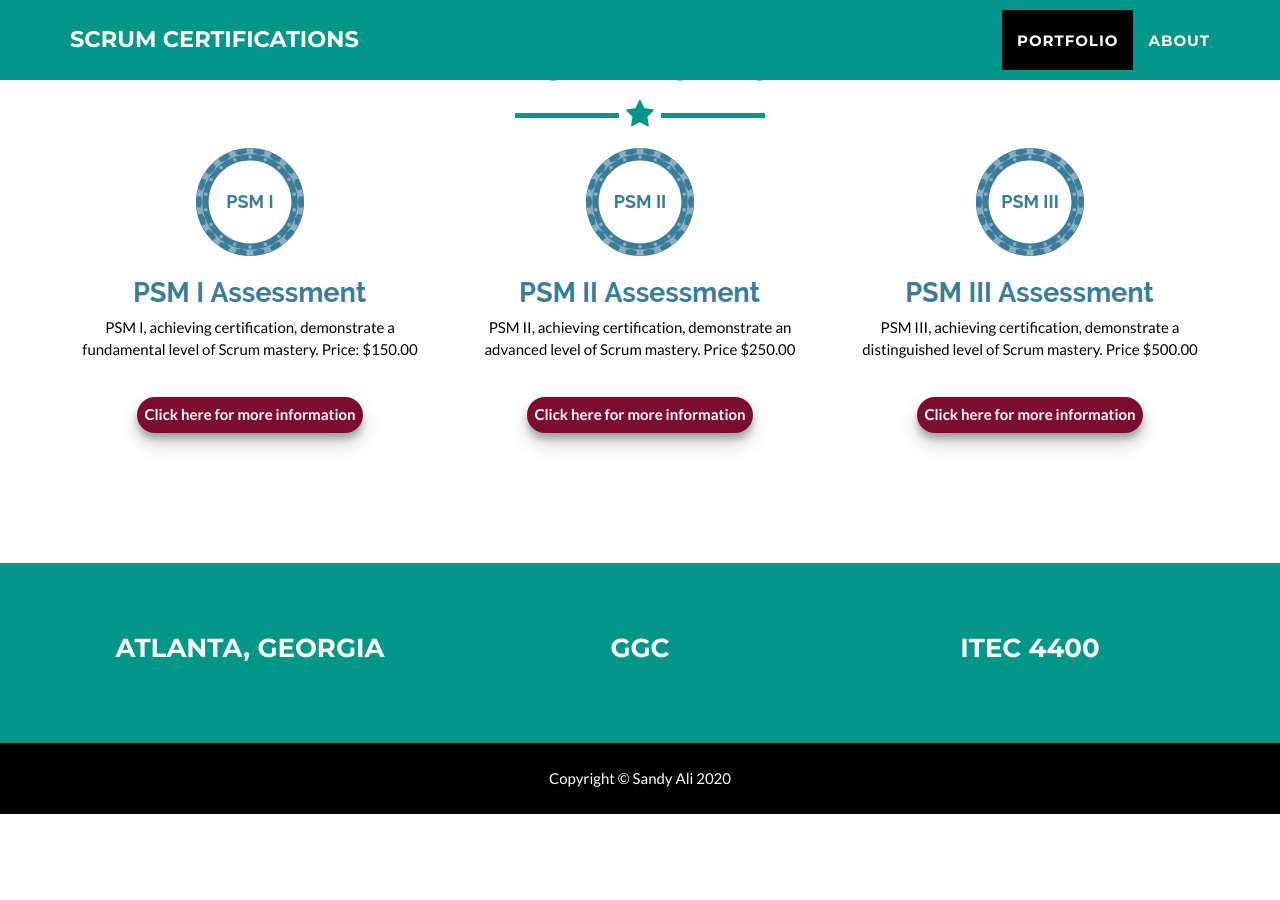
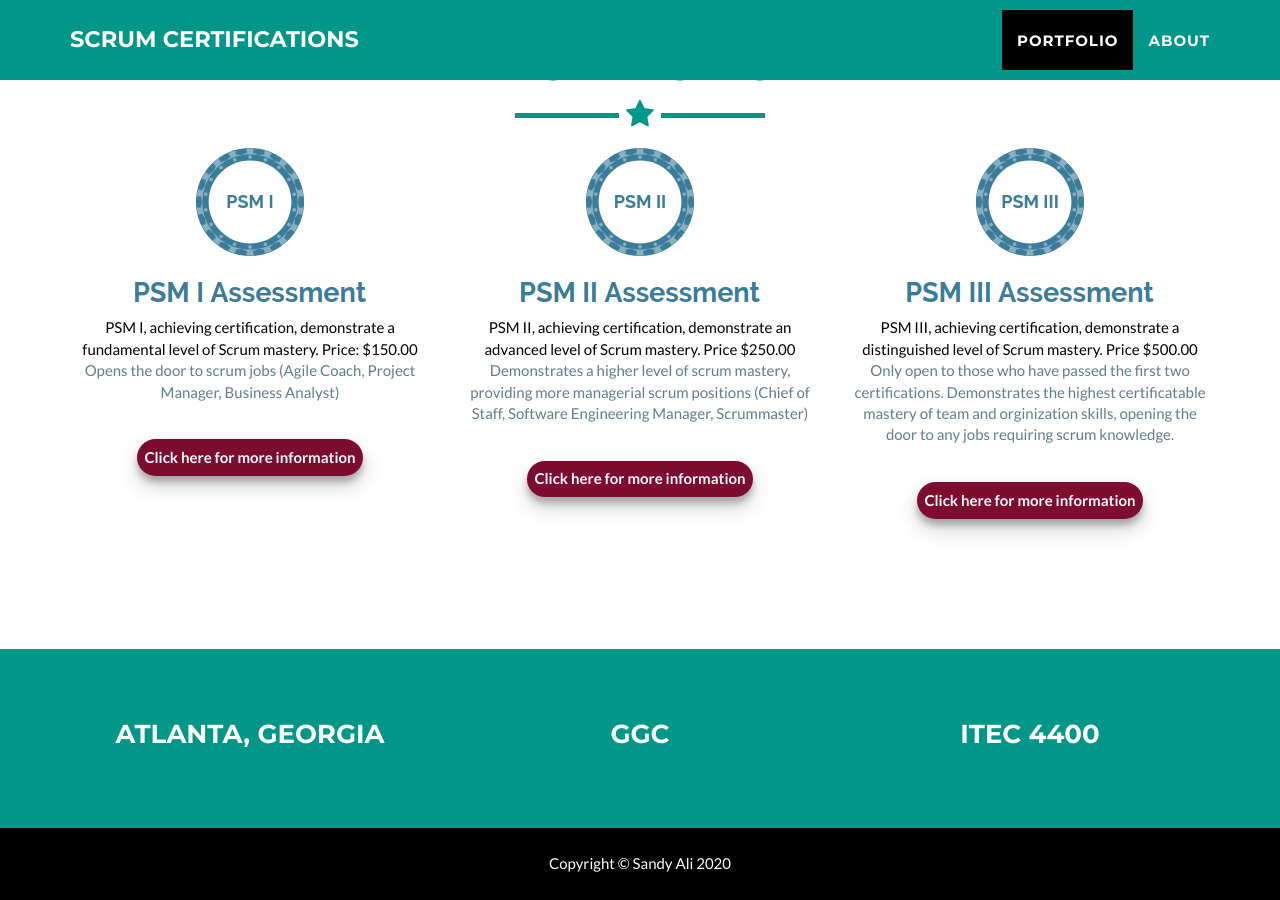
Before and after one commit to sali210/scrum-certsite, a Jekyll site: the page built from _posts/2014-07-18-project-1.markdown, in a window 1280 px wide and 900 px high, scrolled down 1680 px. Built offline with Jekyll 4.4.1, drawn with Linux system fonts in a browser that asks for light colours; before the commit the page ends 2494 px from its top, so only the background shows below that.

Commit message:
added more information to each certifications

```diff
--- a/_includes/portfolio_grid.html
+++ b/_includes/portfolio_grid.html
@@ -19,6 +19,8 @@
                             </div>
                             <img src="img/portfolio/{{ post.img }}" class="img-responsive" alt="{{ post.alt }}">
                             <span class="description">{{ post.description }}</span>
+                            <span class="opportunities">{{ post.opportunities }}</span>
+                            <span class="jobs">{{ post.jobs }}</span>
                         </a>
                         <br/>
                         <a class="details" href="{{ post.link }}">{{ post.linktext }}</a>
--- a/_posts/2014-07-15-project-3.markdown
+++ b/_posts/2014-07-15-project-3.markdown
@@ -6,6 +6,7 @@ img: circus.png
 alt: image-alt
 project-date: May 2020
 description: "PSM III, achieving certification, demonstrate a distinguished level of Scrum mastery. Price $500.00"
+opportunities: "Only open to those who have passed the first two certifications. Demonstrates the highest certificatable mastery of team and orginization skills, opening the door to any jobs requiring scrum knowledge."
 link: "https://www.scrum.org/professional-scrum-master-iii-certification"
 linktext: "Click here for more information"
 ---
--- a/_posts/2014-07-17-project-2.markdown
+++ b/_posts/2014-07-17-project-2.markdown
@@ -6,6 +6,8 @@ img: cake.png
 alt: image-alt
 project-date: May 2020
 description: "PSM II, achieving certification, demonstrate an advanced level of Scrum mastery. Price $250.00"
+opportunities: "Demonstrates a higher level of scrum mastery, providing more managerial scrum positions"
+jobs: "(Chief of Staff, Software Engineering Manager, Scrummaster)"
 link: "https://www.scrum.org/professional-scrum-master-ii-certification"
 linktext: "Click here for more information"
 ---
--- a/_posts/2014-07-18-project-1.markdown
+++ b/_posts/2014-07-18-project-1.markdown
@@ -6,6 +6,8 @@ img: cabin.png
 alt: image-alt
 project-date: May 2020
 description: "PSM I, achieving certification, demonstrate a fundamental level of Scrum mastery. Price: $150.00"
+opportunities: "Opens the door to scrum jobs"
+jobs: "(Agile Coach, Project Manager, Business Analyst)"
 link: "https://www.scrum.org/professional-scrum-master-i-certification"
 linktext: "Click here for more information"
 ---
```
